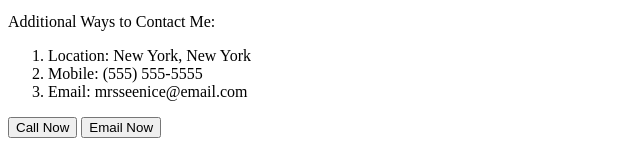
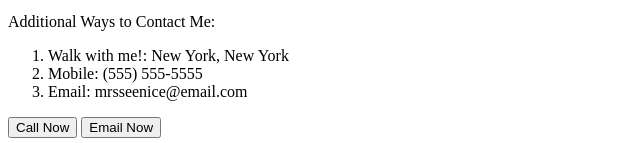
Before and after one commit to MrsSeeNice/Bootstrap, a plain HTML site: page index.html in a window 1280 px wide. Shown: the part 3342-3485 px from the top of the page, 0-640 px from the left. Drawn offline with Linux system fonts and the light colour scheme; files that its build step writes are made by us from their sources.

Commit message:
remove location add walk with me

```diff
--- a/index.html
+++ b/index.html
@@ -65,7 +65,7 @@
 </p>
 Additional Ways to Contact Me:
 <ol>
-<li>Location: New York, New York</li>
+<li>Walk with me!: New York, New York</li>
 <li>Mobile: (555) 555-5555</li>
 <li>Email: mrsseenice@email.com</li>
 </ol>
```
Also changed, not shown: 1 other file.
